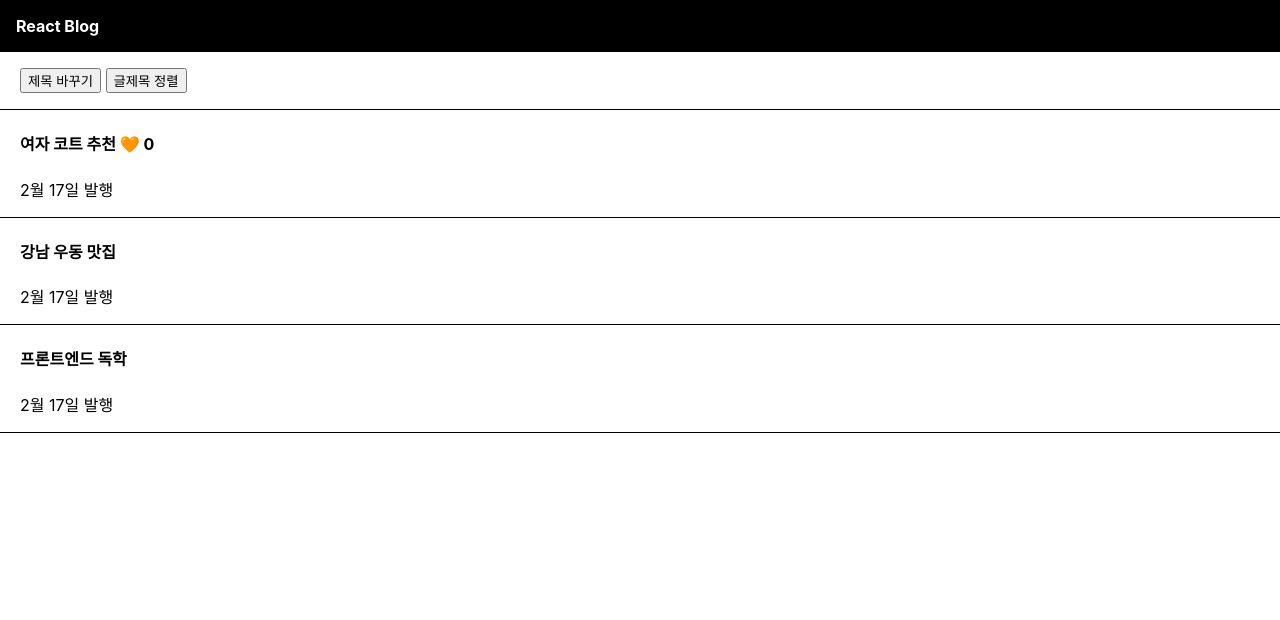
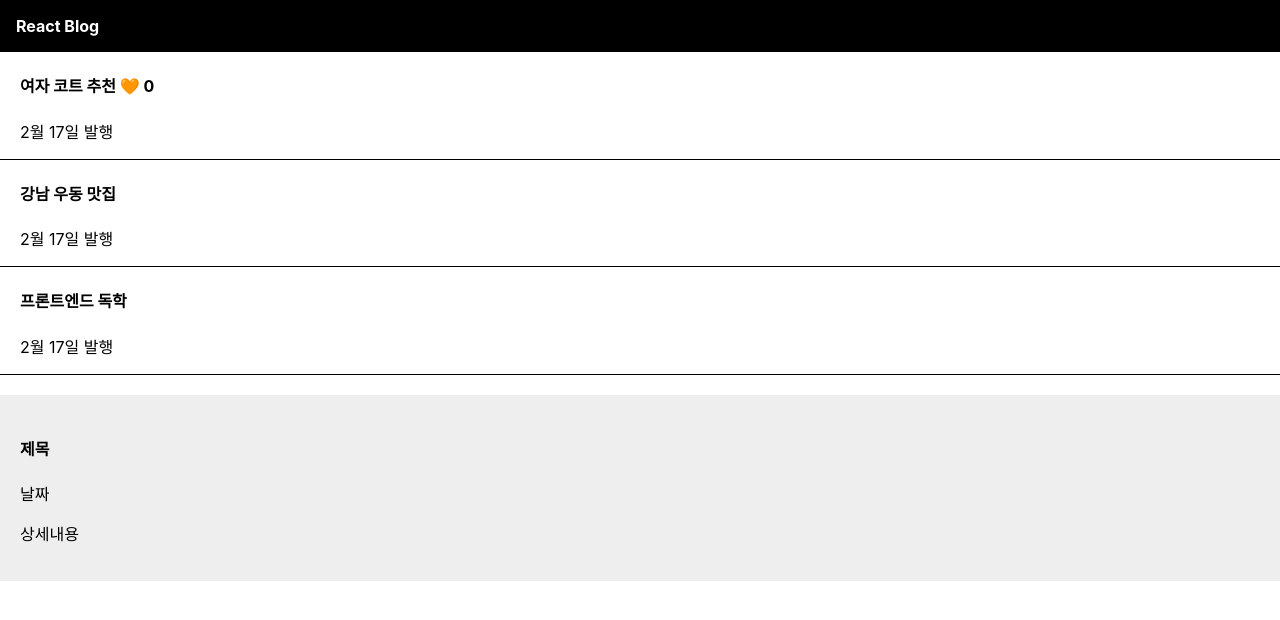
Before and after one commit to sookyeongyeom/coding-apple-blog, a React (Create React App) app: page / in a window 1280 px wide. Shown: the top 620 px of the page. Built offline with nearby package versions, Linux system fonts and the light colour scheme.

Commit message:
:sparkles: component

```diff
--- a/src/App.css
+++ b/src/App.css
@@ -22,3 +22,10 @@
   text-align: left;
   border-bottom: 1px solid #000;
 }
+
+.modal {
+  margin-top: 20px;
+  padding: 20px;
+  text-align: left;
+  background-color: #eee;
+}
--- a/src/App.js
+++ b/src/App.js
@@ -12,13 +12,10 @@
 	// let [글제목1, set글제목1] = useState('여자 코트 추천');
 	// let [글제목2, set글제목2] = useState('이대 우동 맛집');
 	// let [글제목3, set글제목3] = useState('JavaScript 독학');
-  let [글제목, set글제목] = useState([
-    '여자 코트 추천',
-    '강남 우동 맛집',
-    '프론트엔드 독학',
-  ]);
+	let [글제목, set글제목] = useState(['여자 코트 추천', '강남 우동 맛집', '프론트엔드 독학']);
 
 	let [따봉, set따봉] = useState(0);
+	var name = '안녕';
 
 	function likeThis() {
 		set따봉(따봉 + 1);
@@ -38,32 +35,53 @@
 	}
 
 	return (
-    <div className='App'>
-      <div className='black-nav'>
+		<div className="App">
+			<div className="black-nav">
 				<h4>React Blog</h4>
 			</div>
 			{/* 데이터바인딩 */}
 			{/* <h4 style={{ color: 'blue', fontSize: '1rem' }}>{post}</h4> */}
-      <div className='list'>
+			{/* <div className='list'>
         <p>
           <button onClick={남자코트로변경}>제목 바꾸기</button>{' '}
           <button onClick={글제목정렬}>글제목 정렬</button>{' '}
         </p>
-      </div>
-      <div className='list'>
+      </div> */}
+			<div className="list">
 				<h4>
 					{글제목[0]} <span onClick={글제목정렬}>🧡</span> {따봉}
 				</h4>
 				<p>2월 17일 발행</p>
 			</div>
-      <div className='list'>
+			<div className="list">
 				<h4>{글제목[1]}</h4>
 				<p>2월 17일 발행</p>
 			</div>
-      <div className='list'>
+			<div className="list">
 				<h4>{글제목[2]}</h4>
 				<p>2월 17일 발행</p>
 			</div>
+			{/* <List /> */}
+			<Modal></Modal>
+		</div>
+	);
+}
+
+// function List() {
+// 	return (
+// 		<div className="list">
+// 			<h4>제목</h4>
+// 			<p>2월 17일 발행</p>
+// 		</div>
+// 	);
+// }
+
+function Modal() {
+	return (
+		<div className="modal">
+			<h4>제목</h4>
+			<p>날짜</p>
+			<p>상세내용</p>
 		</div>
 	);
 }
```
Lines whose indentation alone changed are shown as unchanged.
